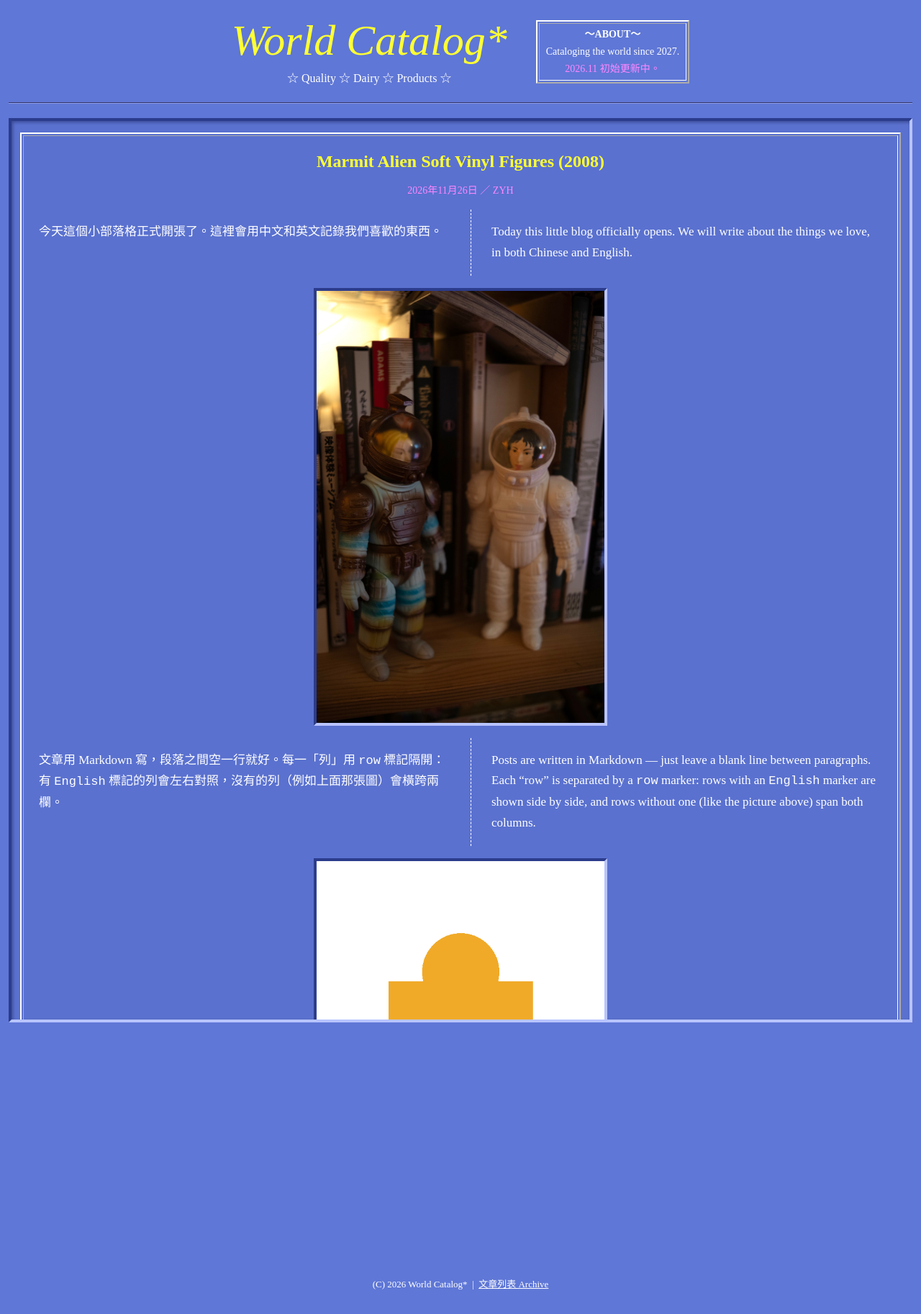
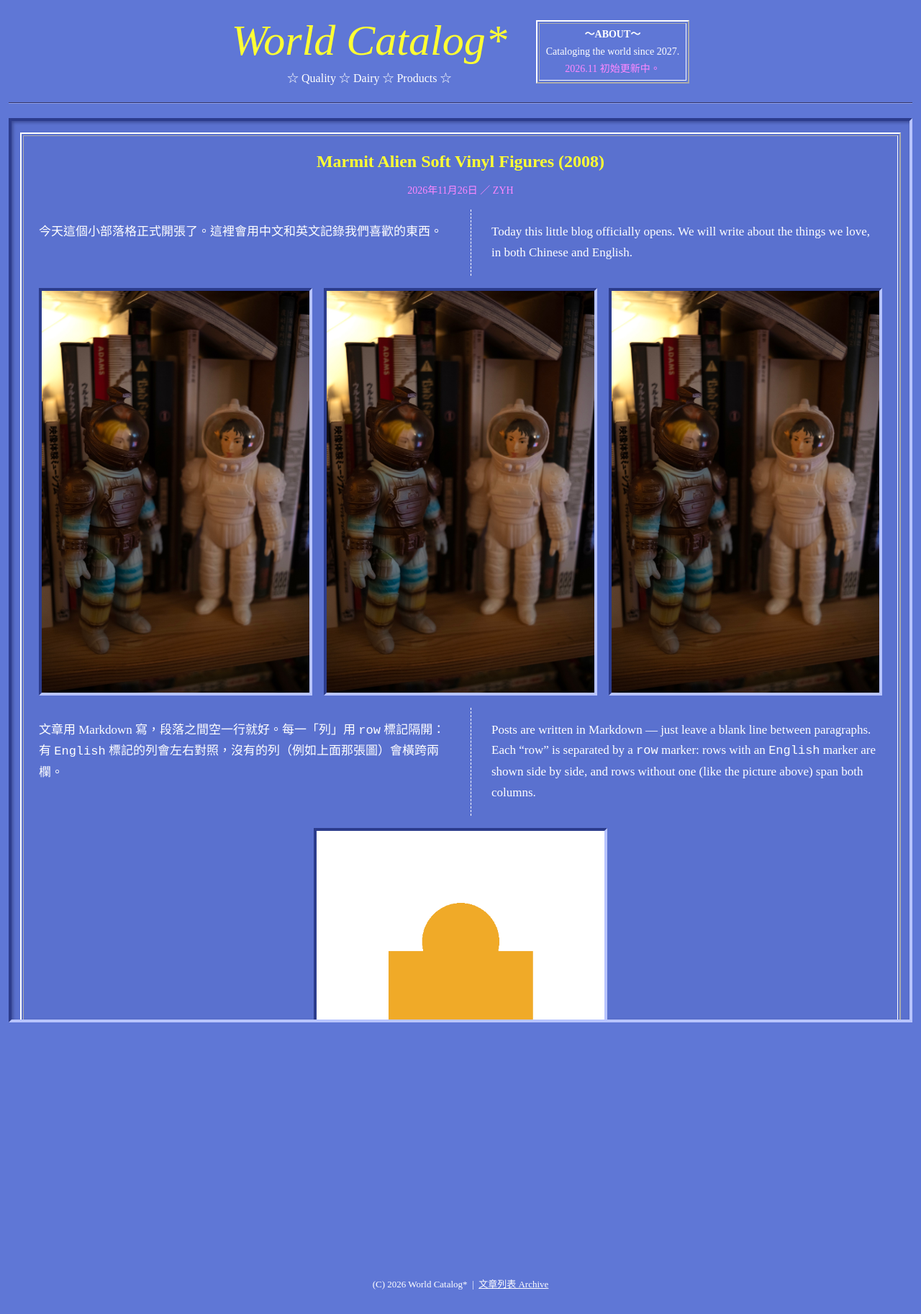
Before and after one commit to ZENYA-H/ZENYA-H.github.io, a Jekyll site: the page built from _posts/2026-11-26-welcome.md, in a window 1280 px wide. Shown: the whole page at 72% size. Built offline with Jekyll 4.4.1, drawn with Linux system fonts in a browser that asks for light colours; our own code applies the rules of GitHub Pages for plain Markdown files.

Commit message:
Update 2026-11-26-welcome.md

```diff
--- a/_posts/2026-11-26-welcome.md
+++ b/_posts/2026-11-26-welcome.md
@@ -13,6 +13,8 @@ Today this little blog officially opens. We will write about the things we love,
 
 <!-- row -->
 
+![開張紀念 / Opening day](/images/L1210764.jpg)
+![開張紀念 / Opening day](/images/L1210764.jpg)
 ![開張紀念 / Opening day](/images/L1210764.jpg)
 
 <!-- row -->
```
